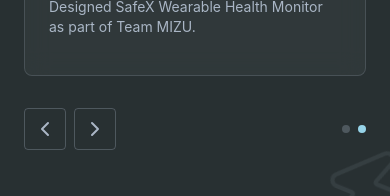
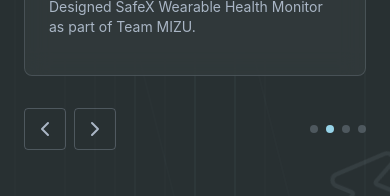
Before and after one commit to Oshanharischandra/Oshanharischandra.github.io, a React (Vite) app: page / in a window 390 px wide. Shown: the part 4520-4716 px from the top of the page. Built offline with nearby package versions, Linux system fonts and the light colour scheme.

Commit message:
fix: eradicate native fullscreen API, fix mobile background density, add new awards

```diff
--- a/src/components/layout/GlobalBackground.tsx
+++ b/src/components/layout/GlobalBackground.tsx
@@ -35,6 +35,32 @@
   { id: 28, d: 'M 1600,2200 L 1600,3000 L 1300,3300 L 1300,4000 L 1700,4400 L 1700,5200', delay: 0, pulse: false },
   { id: 29, d: 'M 0,4000 L 500,4000 L 800,4300 L 800,5000 L 400,5400 L 400,6000', delay: 0, pulse: false },
   { id: 30, d: 'M 2560,5000 L 2000,5000 L 1800,5200 L 1800,5800 L 2200,6000', delay: 0, pulse: false },
+].map(t => ({...t, color: '#3a4649', width: 2, pulse: t.pulse !== false}));
+
+const MOBILE_TRACES = [
+  // Pulsing lines (5)
+  { id: 101, d: 'M 1100,0 L 1100,800 L 1200,1100 L 1200,2000 L 1100,2400 L 1100,6000', delay: 0, pulse: true },
+  { id: 102, d: 'M 1400,0 L 1400,1200 L 1300,1500 L 1300,2500 L 1450,2900 L 1450,6000', delay: 0.2, pulse: true },
+  { id: 103, d: 'M 1250,500 L 1150,800 L 1150,1800 L 1350,2200 L 1350,4000 L 1200,4500 L 1200,6000', delay: 0.4, pulse: true },
+  { id: 104, d: 'M 1050,1000 L 1150,1300 L 1150,3000 L 1050,3400 L 1050,5000 L 1150,5500 L 1150,6000', delay: 0.1, pulse: true },
+  { id: 105, d: 'M 1500,1500 L 1400,1800 L 1400,3500 L 1500,3800 L 1500,4800 L 1350,5200 L 1350,6000', delay: 0.5, pulse: true },
+
+  // Static lines (15)
+  { id: 106, d: 'M 1180,0 L 1180,600 L 1080,900 L 1080,1500 L 1180,1800 L 1180,2500 L 1280,2800 L 1280,6000', delay: 0, pulse: false },
+  { id: 107, d: 'M 1320,0 L 1320,700 L 1420,1000 L 1420,1600 L 1220,2000 L 1220,2800 L 1320,3100 L 1320,6000', delay: 0, pulse: false },
+  { id: 108, d: 'M 1120,200 L 1220,500 L 1220,1400 L 1120,1800 L 1120,2600 L 1320,3000 L 1320,6000', delay: 0, pulse: false },
+  { id: 109, d: 'M 1480,300 L 1380,600 L 1380,1500 L 1480,1900 L 1480,2700 L 1280,3100 L 1280,6000', delay: 0, pulse: false },
+  { id: 110, d: 'M 1020,400 L 1120,700 L 1120,1600 L 1020,2000 L 1020,2800 L 1220,3200 L 1220,6000', delay: 0, pulse: false },
+  { id: 111, d: 'M 1250,800 L 1150,1100 L 1150,2000 L 1250,2400 L 1250,3200 L 1150,3600 L 1150,6000', delay: 0, pulse: false },
+  { id: 112, d: 'M 1350,900 L 1450,1200 L 1450,2100 L 1350,2500 L 1350,3300 L 1450,3700 L 1450,6000', delay: 0, pulse: false },
+  { id: 113, d: 'M 1150,1200 L 1250,1500 L 1250,2400 L 1150,2800 L 1150,3600 L 1250,4000 L 1250,6000', delay: 0, pulse: false },
+  { id: 114, d: 'M 1450,1300 L 1350,1600 L 1350,2500 L 1450,2900 L 1450,3700 L 1350,4100 L 1350,6000', delay: 0, pulse: false },
+  { id: 115, d: 'M 1080,1600 L 1180,1900 L 1180,2800 L 1080,3200 L 1080,4000 L 1180,4400 L 1180,6000', delay: 0, pulse: false },
+  { id: 116, d: 'M 1420,1700 L 1320,2000 L 1320,2900 L 1420,3300 L 1420,4100 L 1320,4500 L 1320,6000', delay: 0, pulse: false },
+  { id: 117, d: 'M 1180,2000 L 1280,2300 L 1280,3200 L 1180,3600 L 1180,4400 L 1280,4800 L 1280,6000', delay: 0, pulse: false },
+  { id: 118, d: 'M 1320,2100 L 1420,2400 L 1420,3300 L 1320,3700 L 1320,4500 L 1420,4900 L 1420,6000', delay: 0, pulse: false },
+  { id: 119, d: 'M 1220,2400 L 1120,2700 L 1120,3600 L 1220,4000 L 1220,4800 L 1120,5200 L 1120,6000', delay: 0, pulse: false },
+  { id: 120, d: 'M 1280,2500 L 1380,2800 L 1380,3700 L 1280,4100 L 1280,4900 L 1380,5300 L 1380,6000', delay: 0, pulse: false },
 ].map(t => ({...t, color: '#3a4649', width: 2, pulse: t.pulse !== false}));
 
 // Nodes at trace junctions or bends
@@ -135,9 +161,7 @@
         <svg width="100%" height="100%" className="absolute inset-0" preserveAspectRatio="xMidYMid slice" viewBox="0 0 2560 6000">
 
           {/* Base Traces & Pulses */}
-          {TRACES.map((trace, index) => {
-            // Mobile pass: thin out the traces to reduce density/overhead without shrinking
-            if (isMobile && index % 2 !== 0) return null;
+          {(isMobile ? MOBILE_TRACES : TRACES).map((trace) => {
             return (
               <TraceLine
                 key={trace.id}
--- a/src/components/sections/Certifications.tsx
+++ b/src/components/sections/Certifications.tsx
@@ -34,6 +34,22 @@
     issuer: "Industrial Management",
     date: "2026",
     description: "Designed SafeX Wearable Health Monitor as part of Team MIZU.",
+  },
+  {
+    id: 3,
+    title: "Codeunio Hackathon",
+    issuer: "Codeunio",
+    date: "25 MAR 2023",
+    description: "Secured 3rd Place.",
+    images: []
+  },
+  {
+    id: 4,
+    title: "Merit Selection & 3-Day Tech Session",
+    issuer: "Tech Session",
+    date: "2023",
+    description: "Secured a coveted spot within the top 80 out of 1000+ applicants, culminating in an exclusive 3-day session.",
+    images: []
   }
 ];
 
```
